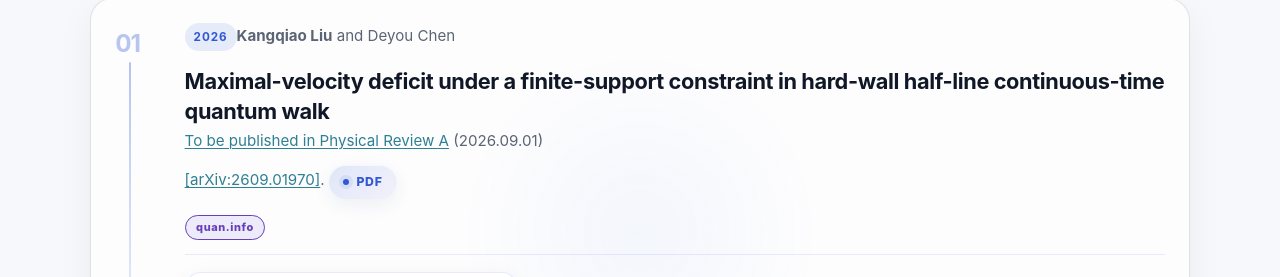
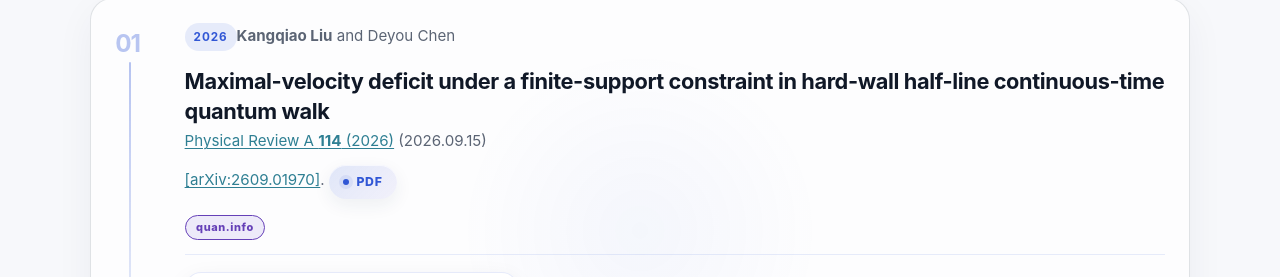
Before and after one commit to KangqiaoLiu/KangqiaoLiu.github.io, a Jekyll site: the page built from _pages/publications.md, in a window 1280 px wide and 900 px high, scrolled down 2112 px, cut to the strip 129-406 px from the top of the window. Built offline with Jekyll 4.4.1, drawn with Linux system fonts in a browser that asks for light colours.

Commit message:
Update hard-wall CTQW to published Physical Review A

```diff
--- a/_pages/publications.md
+++ b/_pages/publications.md
@@ -26,7 +26,7 @@ The symbol \* represents the equal contribution.
 ## **Peer-reviewed**
 1. **Kangqiao Liu** and Deyou Chen<br />
   *Maximal-velocity deficit under a finite-support constraint in hard-wall half-line continuous-time quantum walk*<br />
-  [To be published in Physical Review A](https://journals.aps.org/pra/accepted/10.1103/dyyr-z1k8) (2026.09.01)<br />
+  [Physical Review A **114** (2026)](https://journals.aps.org/pra/abstract/10.1103/dyyr-z1k8) (2026.09.15)<br />
   [[arXiv:2609.01970]](https://arxiv.org/abs/2609.01970). <a href="{{ '/publications/AQ12647.pdf' | relative_url }}" class="btn btn--small" target="_blank" rel="noopener">PDF</a>{% include publication-feature.html id="hardwall_ctqw" lang="en" %}
 2. Chuang Yang, Chuanhong Gao, Deyou Chen, and **Kangqiao Liu**<br />
   *Bound on Lyapunov exponents with spinning particles in Kerr–Newman spacetimes*<br />
```
